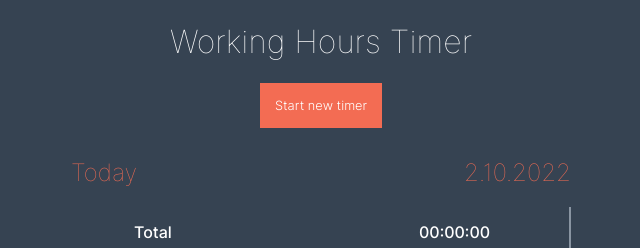
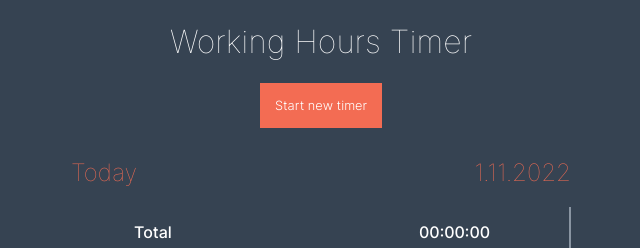
Before and after one commit to regisfrias/timer, a SvelteKit app: page / in a window 1280 px wide. Shown: the top 248 px of the page, without its empty margins (319-959 px from the left). Built offline with nearby package versions, Linux system fonts and the light colour scheme.

Commit message:
Fix display date.

```diff
--- a/src/routes/+page.svelte
+++ b/src/routes/+page.svelte
@@ -245,7 +245,7 @@
     <article class="allTimers">
       {#each Object.keys(allTimers).reverse() as thisDay}
         {@const date = new Date(allTimers[thisDay].date)}
-        <h2 class="timers-title"><span>{#if todaysKey === thisDay}Today{:else}{date.toLocaleString('en-FI', { weekday: 'long',})}{/if}</span><span>{`${date.getDay()}.${date.getMonth()}.${date.getFullYear()}`}</span></h2>
+        <h2 class="timers-title"><span>{#if todaysKey === thisDay}Today{:else}{date.toLocaleString('en-FI', { weekday: 'long',})}{/if}</span><span>{`${date.getDate()}.${date.getMonth() + 1}.${date.getFullYear()}`}</span></h2>
         {#each allTimers[thisDay].timers as timer, timerId}
           <div style={`border-right: 2px solid ${colors[timerId % colors.length]}`} class="timer {timer.playing ? 'current' : ''}">
             {#if timer.playing }
```
